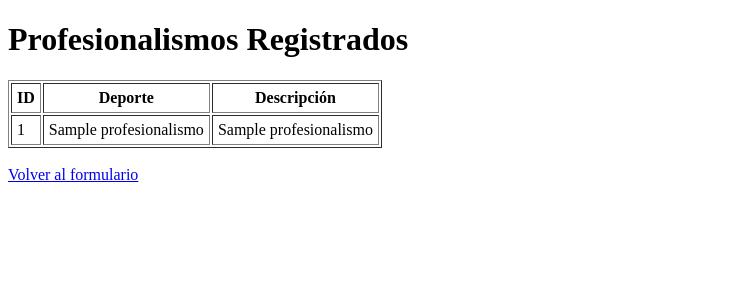
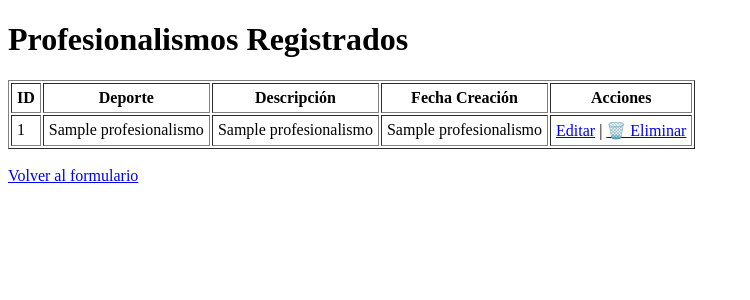
Before and after one commit to SantyBJ/SportAuth, a Flask app: template app/templates/lista_profesionalismos.html in a window 1280 px wide. Shown: the top 300 px of the page, without its empty margins (0-750 px from the left). Run offline with Flask 3, Linux system fonts and the light colour scheme; the template is opened without the code that fills it: most values are stand-ins (such as "Sample title", 1, 10 or a date in 2020); some libraries are stand-ins or nearby versions.

Commit message:
Se realiza CRUD para profesionalismos

```diff
--- a/app/app.py
+++ b/app/app.py
@@ -12,18 +12,18 @@ def get_connection():
     port="5432"
     )
 
-# --- Página principal: formulario con lista de deportes ---
+# --- Página principal (formulario para agregar) ---
 @app.route('/')
 def index():
     conn = get_connection()
     cursor = conn.cursor()
-    cursor.execute("SELECT dprt_dprt, dprt_descri FROM t_deportes ORDER BY dprt_dprt;")  # Ajusta nombres según tu tabla real
+    cursor.execute("SELECT dprt_dprt, dprt_descri FROM t_deportes ORDER BY dprt_dprt;")
     deportes = cursor.fetchall()
     cursor.close()
     conn.close()
     return render_template('form_profesionalismo.html', deportes=deportes)
 
-# --- Insertar profesionalismo ---
+# --- Crear profesionalismo ---
 @app.route('/insertar', methods=['POST'])
 def insertar():
     deporte_id = request.form['deporte']
@@ -48,7 +48,7 @@ def listar():
     cursor = conn.cursor()
     cursor.execute("""
         SELECT prfm_prfm, dprt_descri, prfm_descri
-        FROM t_profesionalismo p
+        FROM t_profesionalismo
         JOIN t_deportes ON dprt_dprt = prfm_dprt
         ORDER BY prfm_prfm;
     """)
@@ -57,5 +57,57 @@ def listar():
     conn.close()
     return render_template('lista_profesionalismos.html', profesionalismos=data)
 
+# --- Formulario de edición ---
+@app.route('/editar/<int:id>')
+def editar(id):
+    conn = get_connection()
+    cursor = conn.cursor()
+    cursor.execute("""
+        SELECT prfm_prfm, prfm_descri, prfm_dprt
+        FROM t_profesionalismo WHERE prfm_prfm = %s;
+    """, (id,))
+    profesionalismo = cursor.fetchone()
+
+    cursor.execute("SELECT dprt_dprt, dprt_descri FROM t_deportes ORDER BY dprt_dprt;")
+    deportes = cursor.fetchall()
+
+    cursor.close()
+    conn.close()
+    return render_template('editar_profesionalismo.html', profesionalismo=profesionalismo, deportes=deportes)
+
+# --- Actualizar profesionalismo ---
+@app.route('/actualizar', methods=['POST'])
+def actualizar():
+    id_prof = request.form['id']
+    deporte = request.form['deporte']
+    descripcion = request.form['descripcion']
+
+    conn = get_connection()
+    cursor = conn.cursor()
+    cursor.execute("""
+        UPDATE t_profesionalismo
+        SET prfm_dprt = %s,
+            prfm_descri = %s,
+            prfm_usua_alt = USER,
+            prfm_fecalt = CURRENT_TIMESTAMP
+        WHERE prfm_prfm = %s;
+    """, (deporte, descripcion, id_prof))
+    conn.commit()
+    cursor.close()
+    conn.close()
+
+    return redirect(url_for('listar'))
+
+# --- Eliminar profesionalismo ---
+@app.route('/eliminar/<int:id>')
+def eliminar(id):
+    conn = get_connection()
+    cursor = conn.cursor()
+    cursor.execute("DELETE FROM t_profesionalismo WHERE prfm_prfm = %s;", (id,))
+    conn.commit()
+    cursor.close()
+    conn.close()
+    return redirect(url_for('listar'))
+
 if __name__ == '__main__':
     app.run(debug=True)
--- a/app/templates/form_profesionalismo.html
+++ b/app/templates/form_profesionalismo.html
@@ -14,11 +14,9 @@
       {% endfor %}
     </select>
     <br><br>
-
     <label for="descripcion">Descripción:</label>
     <input type="text" id="descripcion" name="descripcion" required>
     <br><br>
-
     <button type="submit">Guardar</button>
   </form>
 
--- a/app/templates/lista_profesionalismos.html
+++ b/app/templates/lista_profesionalismos.html
@@ -12,6 +12,8 @@
         <th>ID</th>
         <th>Deporte</th>
         <th>Descripción</th>
+        <th>Fecha Creación</th>
+        <th>Acciones</th>
       </tr>
     </thead>
     <tbody>
@@ -20,10 +22,16 @@
         <td>{{ p[0] }}</td>
         <td>{{ p[1] }}</td>
         <td>{{ p[2] }}</td>
+        <td>{{ p[3] }}</td>
+        <td>
+          <a href="/editar/{{ p[0] }}">Editar</a> |
+          <a href="/eliminar/{{ p[0] }}" onclick="return confirm('¿Seguro que deseas eliminar este registro?')">🗑️ Eliminar</a>
+        </td>
       </tr>
       {% endfor %}
     </tbody>
   </table>
+
   <br>
   <a href="/">Volver al formulario</a>
 </body>
```
Also changed, not shown: app/templates/editar_profesionalismo.html (added, +30 -0 lines).
